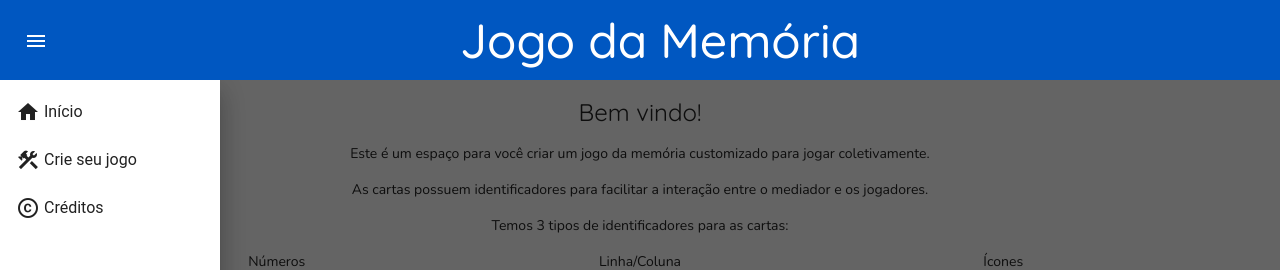
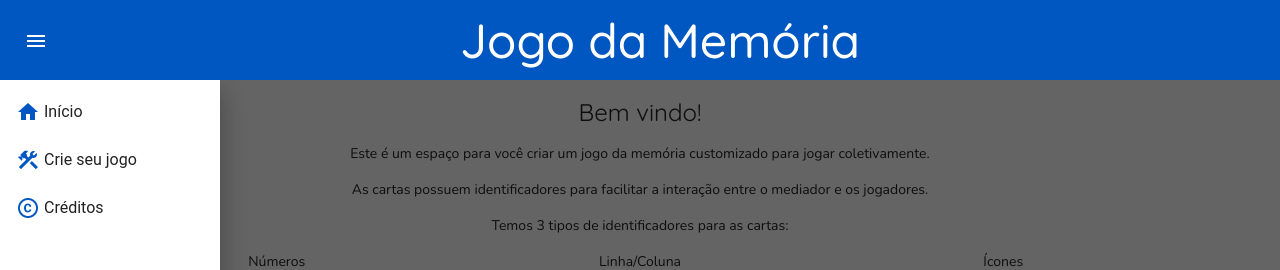
Before and after one commit to flaviamatdev/memory-game, an Angular app: page / in a window 1280 px wide. Both pictures are taken after a click on the button "menu". Shown: the top 270 px of the page. Built offline with nearby package versions, Linux system fonts and the light colour scheme.

Commit message:
add cor nos icones do menu lateral

```diff
--- a/src/app/app.component.html
+++ b/src/app/app.component.html
@@ -12,7 +12,7 @@
     <mat-sidenav #sidenav class="sidenav">
         <mat-nav-list>
             <mat-list-item *ngFor="let menu of menuList" (click)="sidenav.close(); goTo(menu)">
-                <mat-icon>{{ menu.icon }}</mat-icon>
+                <mat-icon color="primary">{{ menu.icon }}</mat-icon>
                 <span class="mb-0 ms-1">{{ menu.text }}</span>
             </mat-list-item>
         </mat-nav-list>
```
